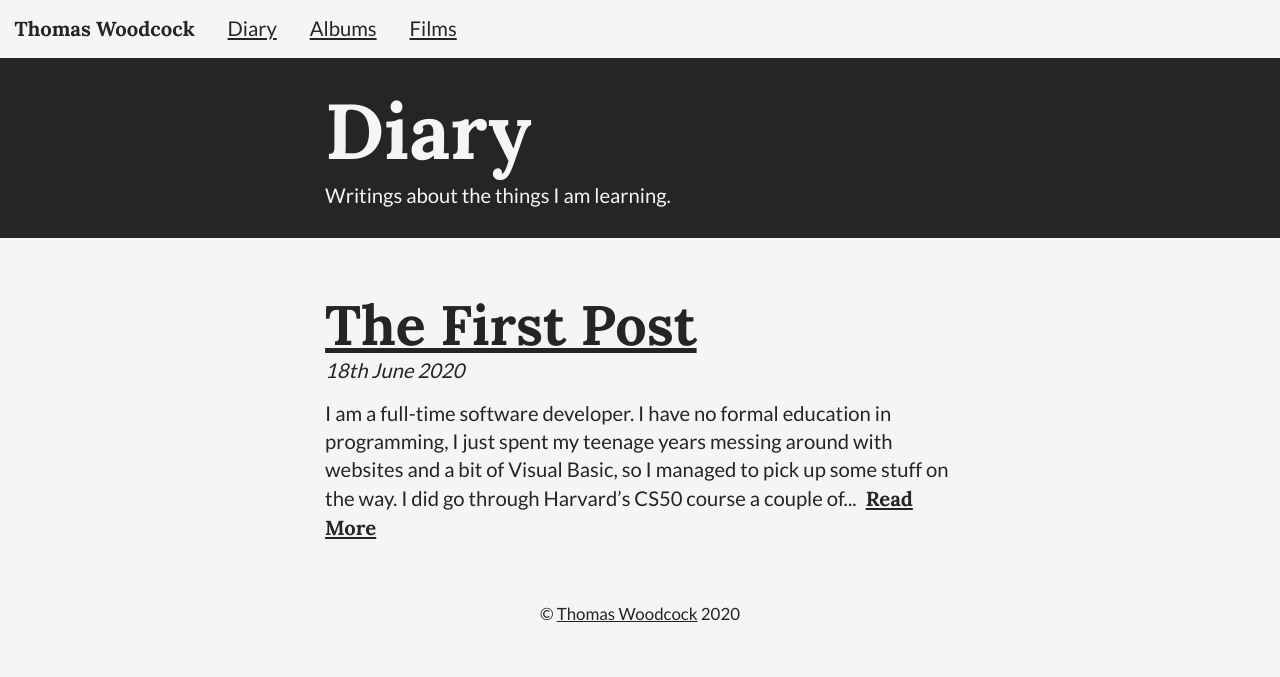
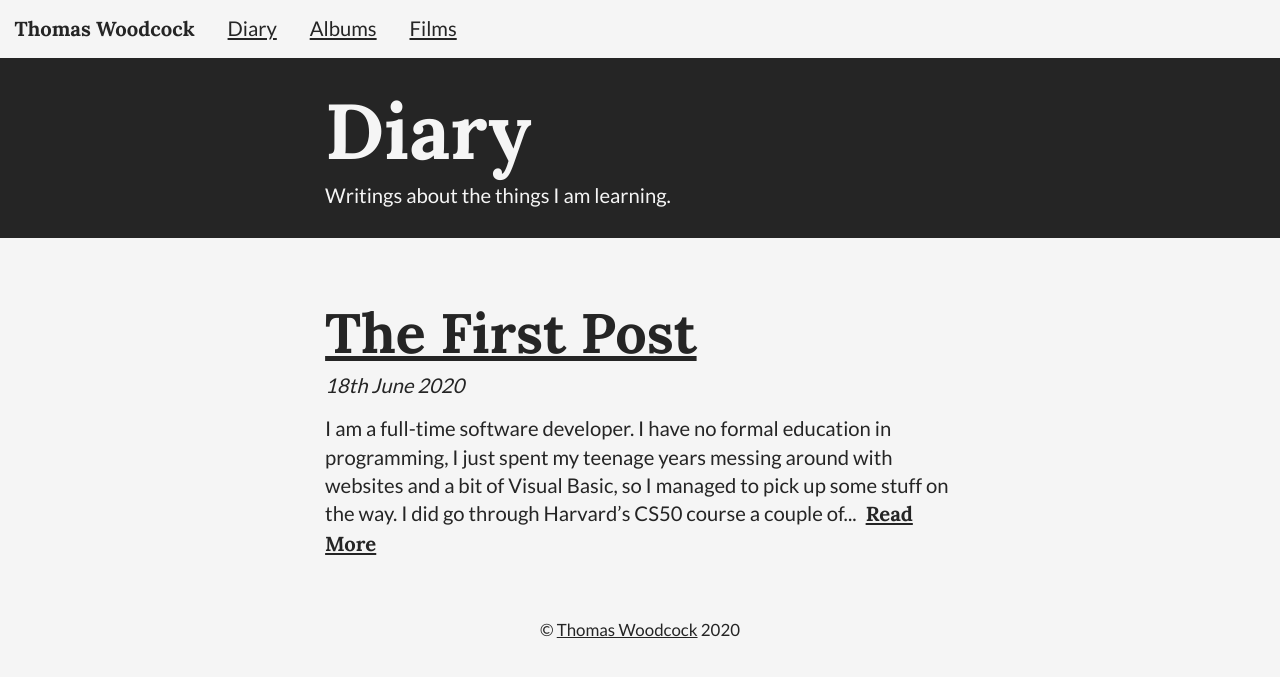
Before and after one commit to thomaswoodcock/thomaswoodcock.github.io, a Jekyll site: the page built from diary/index.html, in a window 1280 px wide. Shown: the top 677 px of the page. Built offline with Jekyll 4.4.1, drawn with Linux system fonts in a browser that asks for light colours; the list of posts is cut into pages by our own code.

Commit message:
Adjusts line-height

```diff
--- a/css/main.css
+++ b/css/main.css
@@ -91,6 +91,10 @@ h2 {
   font-size: var(--s3);
 }
 
+h2 > a {
+  line-height: var(--line-height);
+}
+
 h3 {
   font-size: var(--s2);
 }
@@ -166,7 +170,7 @@ footer {
 .content-section > article > ul {
   list-style: none;
   padding-left: var(--s-2);
-  margin-top: var(--s2);
+  margin-top: var(--s1);
 }
 
 .content-section > article > ul > li > section > ul {
```
